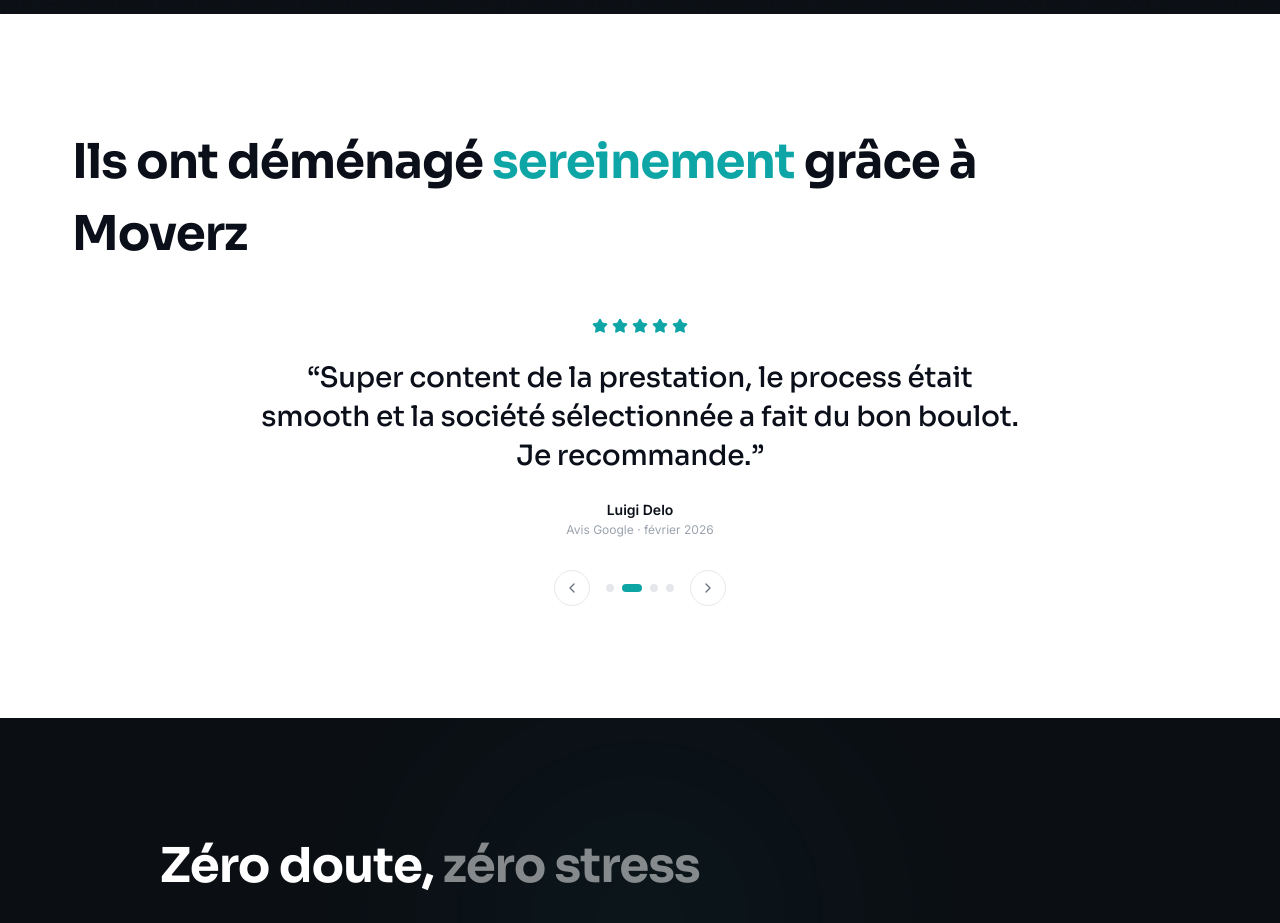
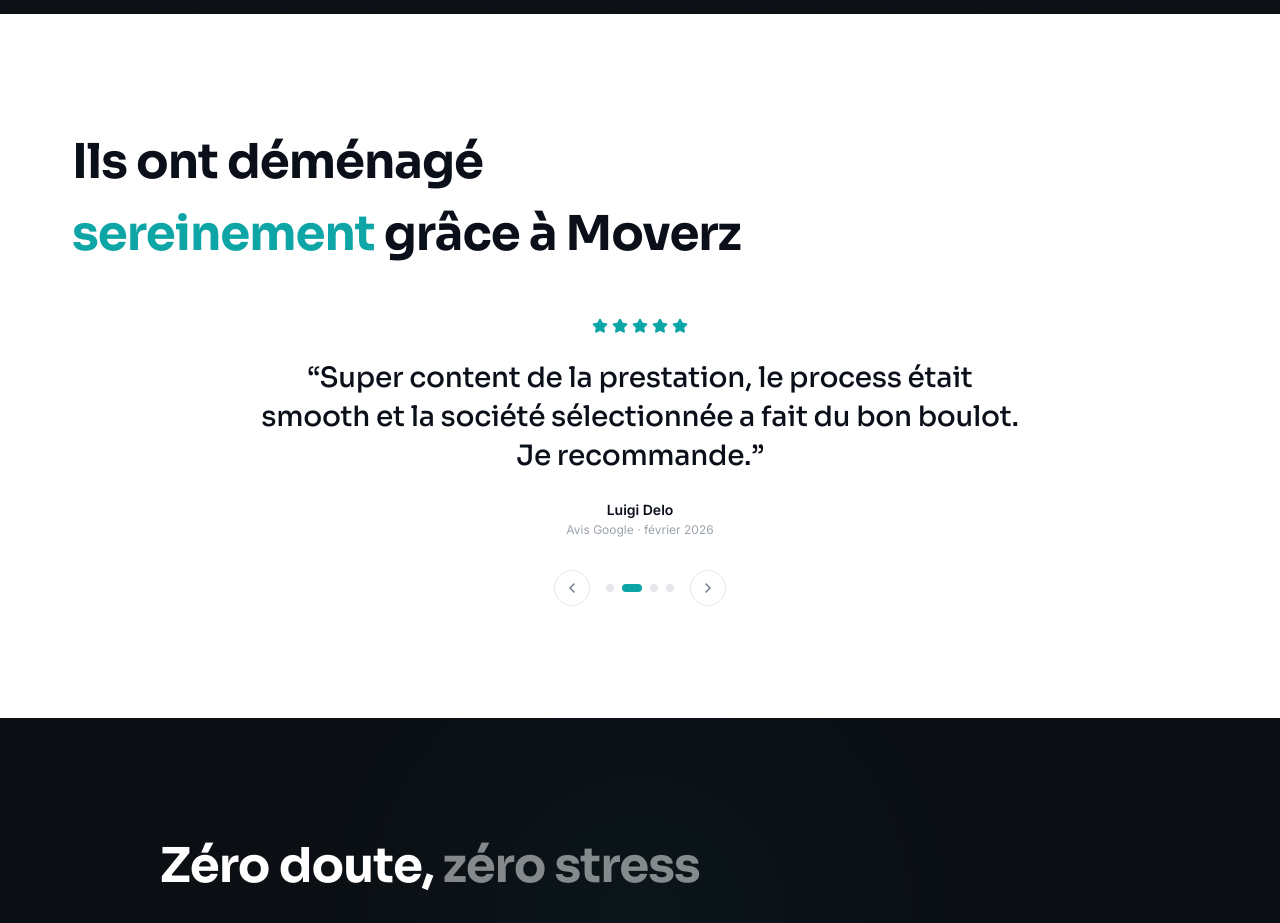
Before and after one commit to gdetaisne/moverz-fr, a Next.js app: page / in a window 1280 px wide. Shown: the part 3620-4543 px from the top of the page. Built offline with nearby package versions, Linux system fonts and the light colour scheme.

Commit message:
fix: alignement titre testimonials à gauche comme les autres H2

```diff
--- a/components/sections/TestimonialV4.tsx
+++ b/components/sections/TestimonialV4.tsx
@@ -37,9 +37,9 @@ export function TestimonialV4() {
     <FadeUpSection className="py-12 md:py-28" style={{ background: "var(--color-surface)" }}>
       <div className="container">
         {/* Titre aligné gauche comme les autres sections */}
-        <div className="max-w-5xl mb-12">
+        <div className="max-w-2xl mb-12">
           <h2
-            className="font-heading text-[clamp(28px,5vw,48px)] font-bold tracking-[-0.02em] text-left"
+            className="font-heading text-[clamp(28px,5vw,48px)] font-bold tracking-[-0.02em]"
             style={{ color: "var(--color-text)" }}
           >
             Ils ont déménagé{" "}
```
